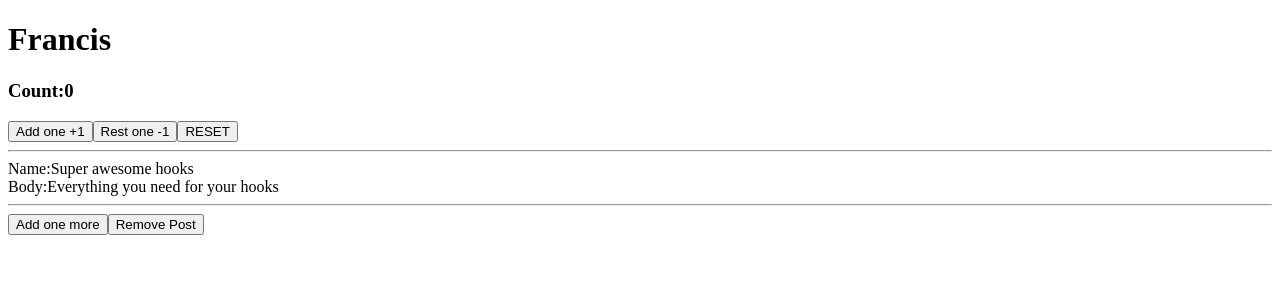
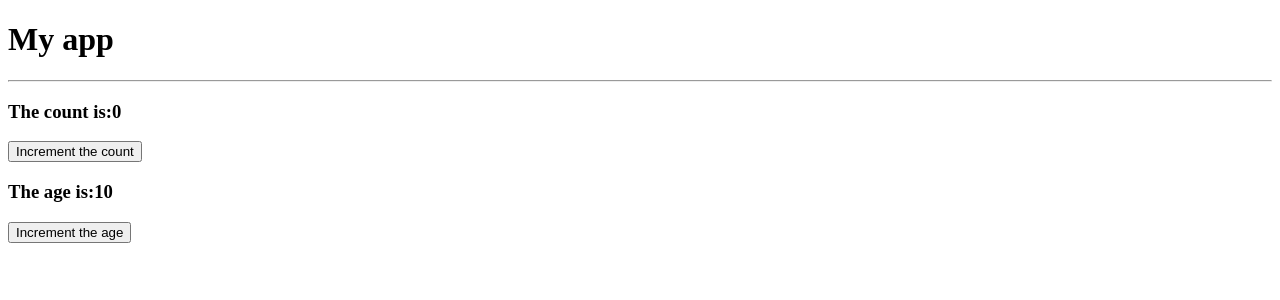
Before and after one commit to ferlobo1985/UDMY-REACT-FS-Basics_two, a React (Create React App) app: page / in a window 1280 px wide. Shown: the top 300 px of the page. Built offline with nearby package versions, Linux system fonts and the light colour scheme.

Commit message:
05-UseCallback

```diff
--- /dev/null
+++ b/src/app-2.js
@@ -0,0 +1,34 @@
+import React,{ useState, useCallback } from 'react'
+
+import Title from './components/title';
+import Count from './components/count';
+import CountBtn from './components/countBtn';
+import Age from './components/age';
+import AgeBtn from './components/ageBtn';
+
+
+const App = ()  => {
+    const [count,setCount] = useState(0);
+    const [age,setAge] = useState(10);
+
+    const incrementCount = useCallback(() =>{
+        setCount( prevCount => prevCount+1)
+    },[])
+
+    const incrementAge = useCallback(() =>{
+        setAge(prevAge => prevAge +1)
+    },[])
+
+
+    return (
+        <>
+            <Title/>
+            <Count count={count}/>
+            <CountBtn handleCount={incrementCount}/>
+            <Age age={age}/>
+            <AgeBtn handleAge={incrementAge}/>
+        </>
+    )
+}
+
+export default App
--- /dev/null
+++ b/src/components/age.js
@@ -0,0 +1,12 @@
+import React from 'react'
+
+const Age = ({age}) => {
+    console.log('4-age')
+    return (
+        <>
+            <h3>The age is:{age}</h3>
+        </>
+    )
+}
+
+export default React.memo(Age);
--- /dev/null
+++ b/src/components/ageBtn.js
@@ -0,0 +1,14 @@
+import React from 'react'
+
+const AgeBtn = ({handleAge}) => {
+    console.log('5-age btn')
+    return (
+        <>
+           <button onClick={handleAge}>
+               Increment the age
+           </button>
+        </>
+    )
+}
+
+export default React.memo(AgeBtn);
--- /dev/null
+++ b/src/components/count.js
@@ -0,0 +1,12 @@
+import React from 'react'
+
+const Count = ({count}) => {
+    console.log('2-count')
+    return (
+        <>
+            <h3>The count is:{count}</h3>
+        </>
+    )
+}
+
+export default React.memo(Count);
--- /dev/null
+++ b/src/components/countBtn.js
@@ -0,0 +1,14 @@
+import React from 'react'
+
+const CountBtn = ({handleCount}) => {
+    console.log('3-count btn')
+    return (
+        <>
+           <button onClick={handleCount}>
+               Increment the count
+           </button>
+        </>
+    )
+}
+
+export default React.memo(CountBtn);
--- /dev/null
+++ b/src/components/title.js
@@ -0,0 +1,13 @@
+import React from 'react'
+
+const Title = ()  => {
+    console.log('1-title')
+    return (
+        <>
+            <h1>My app</h1>
+            <hr/>
+        </>
+    )
+}
+
+export default React.memo(Title);
--- a/src/index.js
+++ b/src/index.js
@@ -1,6 +1,6 @@
 import React from 'react';
 import ReactDOM from 'react-dom/client';
-import App from './app';
+import App from './app-2';
 
 const root = ReactDOM.createRoot(document.getElementById('root'));
 root.render(
```
